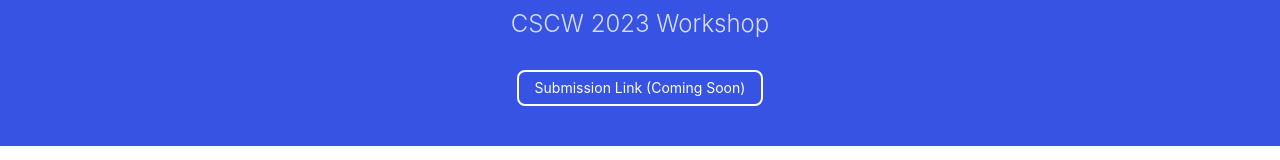
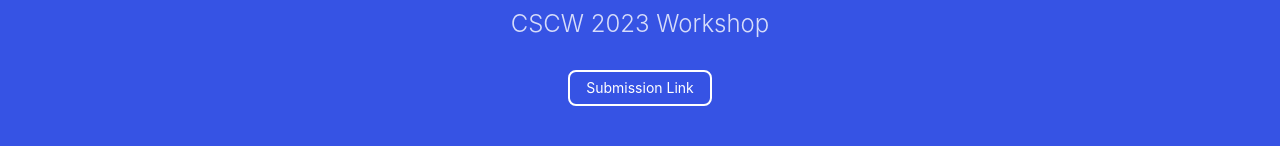
Before and after one commit to cscw-user-ai-auditing/cscw-user-ai-auditing.github.io, a plain HTML site: page index.html in a window 1280 px wide. Shown: the part 378-538 px from the top of the page. Drawn offline with nearby package versions, Linux system fonts and the light colour scheme.

Commit message:
Adds submission link

```diff
--- a/index.html
+++ b/index.html
@@ -26,7 +26,7 @@
                     <h1 class="f2 f1-l fw6 white-90 mb0 lh-title">Supporting User Engagement in Testing, Auditing, and
                         Contesting AI</h1>
                     <h2 class="fw3 f3 white-80 mt3 mb4">CSCW 2023 Workshop</h2>
-                    <a class="f6 link grow br3 ba bw1 ph3 pv2 mb2 dib white" href="#0">Submission Link (Coming Soon)</a>
+                    <a class="f6 link grow br3 ba bw1 ph3 pv2 mb2 dib white" href="https://forms.gle/rqdFDNNy95V7TugR9" target="_blank">Submission Link</a>
                 </div>
             </div>
         </div>
```
